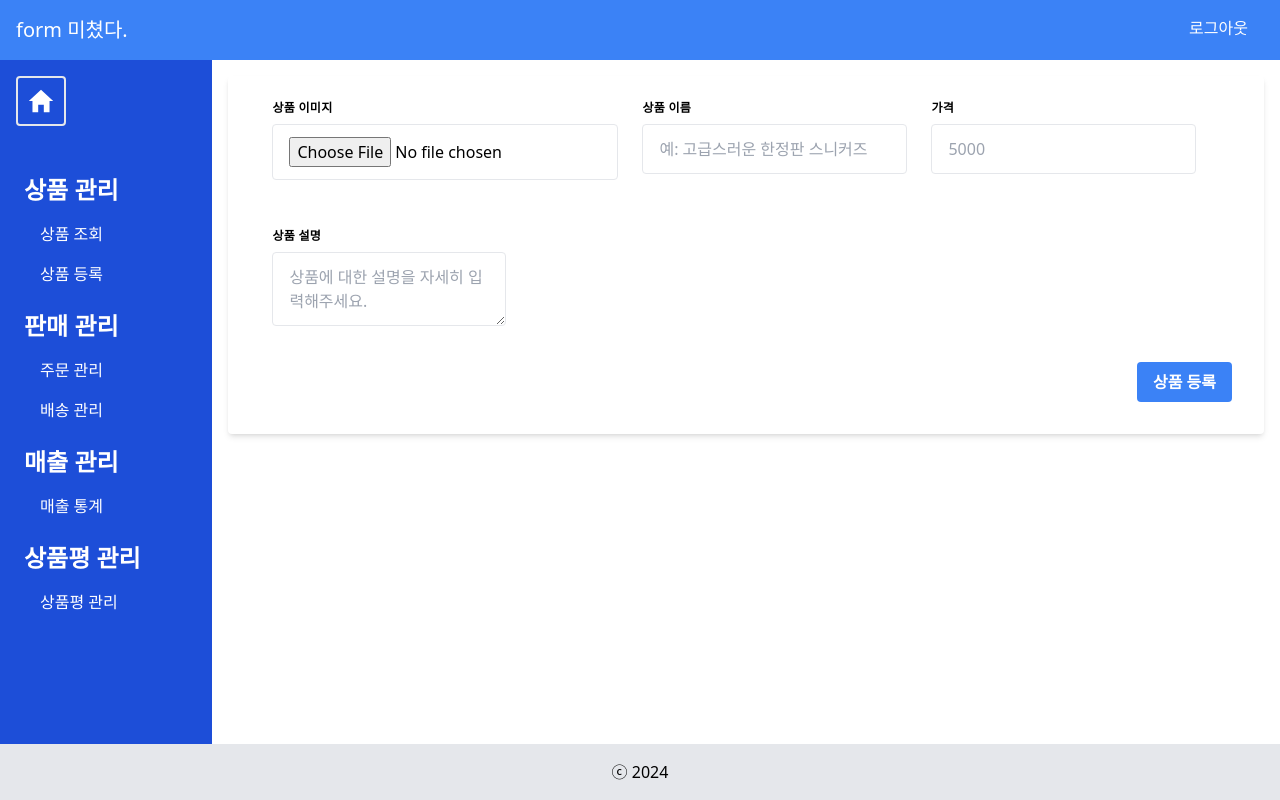
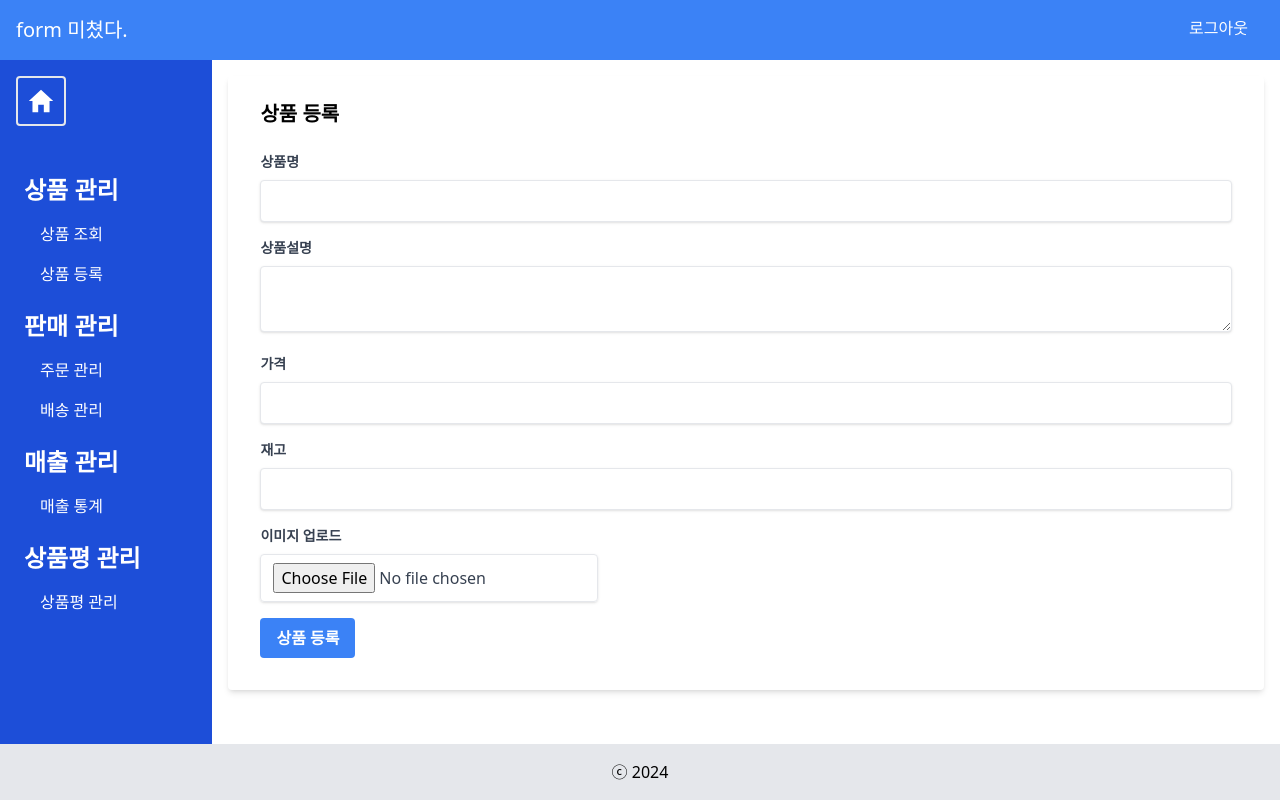
Before and after one commit to KDT-IaaS-Class-One-Group/KDT-IaaS-4team-ERP, a Next.js app: page /admin/product-add in a window 1280 px wide. Built offline with nearby package versions, Linux system fonts and the light colour scheme.

Commit message:
feat: 간단 스타일 수정

```diff
--- a/app/(pages)/admin/(product)/product-add/page.tsx
+++ b/app/(pages)/admin/(product)/product-add/page.tsx
@@ -1,63 +1,121 @@
 // 상품 등록 페이지
 
-import React from 'react';
+'use client';
+import React, { useState } from 'react';
 
-export default function ProductAddPage() {
+// 상품 등록을 위한 인터페이스
+interface IProductForm {
+  name: string;
+  description: string;
+  price: string;
+  stock: string;
+  image: File | null;
+}
+
+export default function ProductAdd() {
+  const [productForm, setProductForm] = useState<IProductForm>({
+    name: '',
+    description: '',
+    price: '',
+    stock: '',
+    image: null,
+  });
+
+  // 입력 필드의 변경을 처리하는 함수
+  const handleChange = (
+    event: React.ChangeEvent<HTMLInputElement | HTMLTextAreaElement>,
+  ) => {
+    const { name, value, files } = event.target;
+    setProductForm((prevForm) => ({
+      ...prevForm,
+      [name]: files ? files[0] : value,
+    }));
+  };
+
+  // 폼 제출을 처리하는 함수
+  const handleSubmit = (event: React.FormEvent) => {
+    event.preventDefault();
+    // 여기에 상품 추가를 위한 API 호출 등의 로직을 구현할 수 있습니다.
+    console.log('Product form data:', productForm);
+  };
+
   return (
     <div className='container mx-auto p-4'>
       <div className='bg-white shadow-md rounded px-8 pt-6 pb-8 mb-4'>
-        <div className='flex mb-6'>
-          {/* 상품 이미지 입력 부분 */}
-          <div className='px-3 mb-6'>
-            <label className='block uppercase tracking-wide text-grey-darker text-xs font-bold mb-2'>
-              상품 이미지
+        <h1 className='text-xl font-semibold mb-6'>상품 등록</h1>
+        <form onSubmit={handleSubmit}>
+          <div className='mb-4'>
+            <label className='block text-gray-700 text-sm font-bold mb-2'>
+              상품명
             </label>
             <input
-              className='appearance-none block w-full bg-grey-lighter text-grey-darker border border-grey-lighter rounded py-3 px-4'
-              type='file'
+              type='text'
+              name='name'
+              required
+              onChange={handleChange}
+              className='shadow appearance-none border rounded w-full py-2 px-3 text-gray-700'
             />
           </div>
-          {/* 상품 이름 입력 필드 */}
-          <div className='px-3'>
-            <label className='block uppercase tracking-wide text-grey-darker text-xs font-bold mb-2'>
-              상품 이름
+
+          <div className='mb-4'>
+            <label className='block text-gray-700 text-sm font-bold mb-2'>
+              상품설명
             </label>
-            <input
-              className='appearance-none block w-full bg-grey-lighter text-grey-darker border border-grey-lighter rounded py-3 px-4 mb-3'
-              type='text'
-              placeholder='예: 고급스러운 한정판 스니커즈'
-            />
+            <textarea
+              name='description'
+              required
+              onChange={handleChange}
+              className='shadow appearance-none border rounded w-full py-2 px-3 text-gray-700'
+            ></textarea>
           </div>
-          {/* 상품 가격 입력 필드 */}
-          <div className='px-3'>
-            <label className='block uppercase tracking-wide text-grey-darker text-xs font-bold mb-2'>
+
+          <div className='mb-4'>
+            <label className='block text-gray-700 text-sm font-bold mb-2'>
               가격
             </label>
             <input
-              className='appearance-none block w-full bg-grey-lighter text-grey-darker border border-grey-lighter rounded py-3 px-4'
-              type='number'
-              placeholder='5000'
+              type='text'
+              name='price'
+              required
+              onChange={handleChange}
+              className='shadow appearance-none border rounded w-full py-2 px-3 text-gray-700'
             />
           </div>
-        </div>
-        {/* 상품 설명 입력 부분 */}
-        <div className='flex mb-6'>
-          <div className='px-3'>
-            <label className='block uppercase tracking-wide text-grey-darker text-xs font-bold mb-2'>
-              상품 설명
+
+          <div className='mb-4'>
+            <label className='block text-gray-700 text-sm font-bold mb-2'>
+              재고
             </label>
-            <textarea
-              className='appearance-none block w-full bg-grey-lighter text-grey-darker border border-grey-lighter rounded py-3 px-4 mb-3'
-              placeholder='상품에 대한 설명을 자세히 입력해주세요.'
-            ></textarea>
+            <input
+              type='text'
+              name='stock'
+              required
+              onChange={handleChange}
+              className='shadow appearance-none border rounded w-full py-2 px-3 text-gray-700'
+            />
           </div>
-        </div>
-        {/* 상품 등록 버튼 */}
-        <div className='flex justify-end mt-2'>
-          <button className='bg-blue-500 hover:bg-blue-700 text-white font-bold py-2 px-4 rounded'>
-            상품 등록
-          </button>
-        </div>
+
+          <div className='mb-4'>
+            <label className='block text-gray-700 text-sm font-bold mb-2'>
+              이미지 업로드
+            </label>
+            <input
+              type='file'
+              name='image'
+              onChange={handleChange}
+              className='shadow appearance-none border rounded py-2 px-3 text-gray-700'
+            />
+          </div>
+
+          <div className='flex items-center justify-between'>
+            <button
+              type='submit'
+              className='bg-blue-500 hover:bg-blue-700 text-white font-bold py-2 px-4 rounded focus:outline-none focus:shadow-outline'
+            >
+              상품 등록
+            </button>
+          </div>
+        </form>
       </div>
     </div>
   );
--- a/app/(pages)/admin/(sale)/delivery-manage/page.tsx
+++ b/app/(pages)/admin/(sale)/delivery-manage/page.tsx
@@ -1,4 +1,5 @@
 'use client';
+
 import React, { useState } from 'react';
 
 // 주문 타입 정의
@@ -6,7 +7,7 @@ interface IOrder {
   id: number;
   customerName: string;
   orderDate: string;
-  deliveryStatus: '준비중' | '배송중' | '배송 완료';
+  deliveryStatus: '배송 준비' | '배송 완료';
 }
 
 // 주문 관리 컴포넌트
@@ -18,13 +19,13 @@ export default function DeliveryManage() {
       id: 1,
       customerName: '고객 A',
       orderDate: '2024-01-01',
-      deliveryStatus: '준비중',
+      deliveryStatus: '배송 준비',
     },
     {
       id: 2,
       customerName: '고객 B',
       orderDate: '2024-01-02',
-      deliveryStatus: '배송중',
+      deliveryStatus: '배송 준비',
     },
     // ... 추가 주문 데이터
   ]);
@@ -82,7 +83,9 @@ export default function DeliveryManage() {
                   </td>
                   <td className='px-5 py-5 border-b border-gray-200 bg-white text-sm text-right'>
                     <button
-                      onClick={() => updateDeliveryStatus(order.id, '배송중')}
+                      onClick={() =>
+                        updateDeliveryStatus(order.id, '배송 완료')
+                      }
                       className='text-indigo-600 hover:text-indigo-900'
                     >
                       배송 시작
--- a/app/(pages)/admin/layout.tsx
+++ b/app/(pages)/admin/layout.tsx
@@ -1,7 +1,7 @@
 import React from 'react';
 import Header from '@/components/Header/Header';
 import Footer from '@/components/Footer/Footer';
-import ChildrenProps from '@/interfaces/ChildrenProps';
+import { ChildrenProps } from '@/interfaces/ChildrenProps';
 import HeaderItem from '@/components/Header/HeaderItem';
 import Sidebar from '@/components/Sidebar/Sidebar';
 
--- a/app/(pages)/admin/page.tsx
+++ b/app/(pages)/admin/page.tsx
@@ -2,9 +2,5 @@
 import React from 'react';
 
 export default function AdminPage() {
-  return (
-    <div>
-      adm
-    </div>
-  );
+  return <div>adm</div>;
 }
--- a/app/components/Sidebar/Sidebar.tsx
+++ b/app/components/Sidebar/Sidebar.tsx
@@ -2,7 +2,7 @@ import Link from 'next/link';
 import React, { useState } from 'react';
 import { IoMdHome } from 'react-icons/io';
 import { MenuItem } from './MenuItem';
-import { MenuLink } from './MenuLink';
+import MenuLink from './MenuLink';
 
 export default function Sidebar() {
   return (
--- a/app/interfaces/ChildrenProps.ts
+++ b/app/interfaces/ChildrenProps.ts
@@ -1,3 +1,3 @@
-export default interface ChildrenProps {
+export interface ChildrenProps {
   children: React.ReactNode;
 }
--- a/app/layout.tsx
+++ b/app/layout.tsx
@@ -2,7 +2,7 @@ import type { Metadata } from 'next';
 import '@/styles/globals.css';
 import React from 'react';
 
-import ChildrenProps from '@/interfaces/ChildrenProps';
+import { ChildrenProps } from '@/interfaces/ChildrenProps';
 
 export const metadata: Metadata = {
   title: 'form 미쳤다',
```
Also changed, not shown: app/components/Sidebar/MenuItem.tsx (+7 -4 lines), app/components/Sidebar/MenuLink.tsx (+6 -1 lines).
